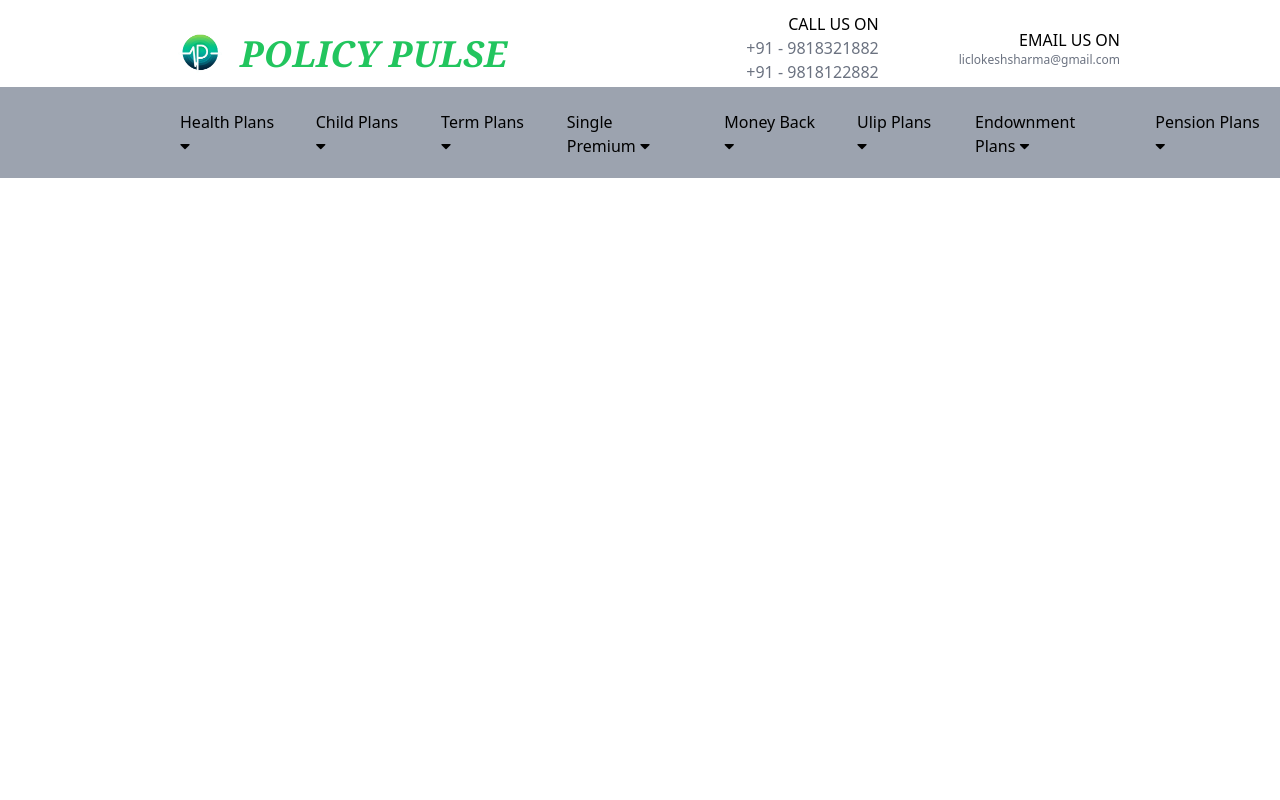
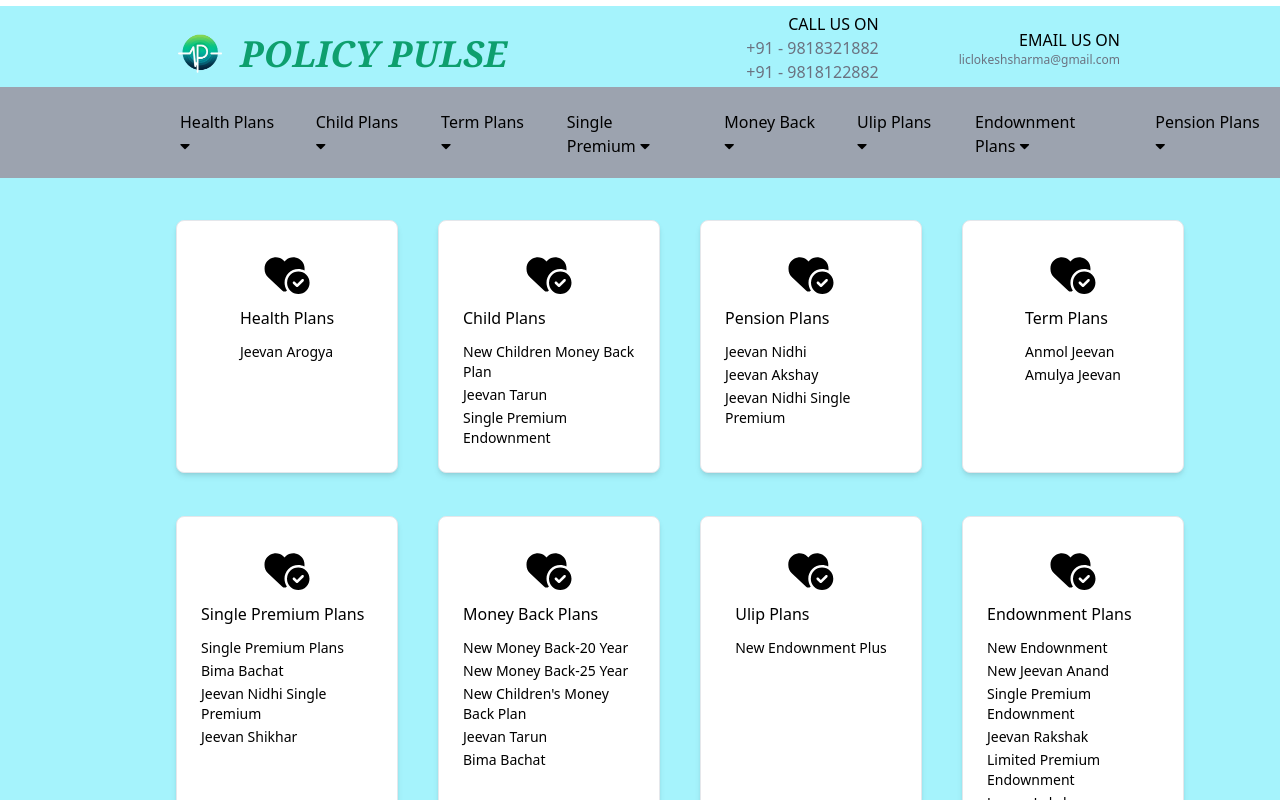
Before and after one commit to himanshi-sharma-123/Policy-Pulse, a React (Vite) app: page / in a window 1280 px wide. Shown: the top 800 px of the page. Built offline with nearby package versions, Linux system fonts and the light colour scheme.

Commit message:
banner cards

```diff
--- a/package.json
+++ b/package.json
@@ -10,6 +10,8 @@
     "preview": "vite preview"
   },
   "dependencies": {
+    "@fortawesome/react-fontawesome": "^0.2.0",
+    "flowbite-react": "^0.7.2",
     "react": "^18.2.0",
     "react-dom": "^18.2.0",
     "react-icons": "^5.0.1",
--- /dev/null
+++ b/src/components/Banner.jsx
@@ -0,0 +1,129 @@
+import { FaHeartCircleCheck } from "react-icons/fa6";
+import { Card } from "flowbite-react";
+import React from "react";
+import { Link } from "react-router-dom";
+
+const lists = [
+  {
+    id: 1,
+    header: "Health Plans",
+    sublists: ["Jeevan Arogya"],
+  },
+  {
+    id: 2,
+    header: "Child Plans",
+    sublists: [
+      "New Children Money Back Plan",
+      "Jeevan Tarun",
+      "Single Premium Endownment",
+    ],
+  },
+  {
+    id: 3,
+    header: "Pension Plans",
+    sublists: ["Jeevan Nidhi", "Jeevan Akshay", "Jeevan Nidhi Single Premium"],
+  },
+  {
+    id: 4,
+    header: "Term Plans",
+    sublists: ["Anmol Jeevan", "Amulya Jeevan"],
+  },
+  {
+    id: 5,
+    header: "Single Premium Plans",
+    sublists: [
+      "Single Premium Plans",
+      "Bima Bachat",
+      "Jeevan Nidhi Single Premium",
+      "Jeevan Shikhar",
+    ],
+  },
+  {
+    id: 6,
+    header: "Money Back Plans",
+    sublists: [
+      "New Money Back-20 Year",
+      "New Money Back-25 Year",
+      "New Children's Money Back Plan",
+      "Jeevan Tarun",
+      "Bima Bachat",
+    ],
+  },
+  {
+    id: 7,
+    header: "Ulip Plans",
+    sublists: ["New Endownment Plus"],
+  },
+  {
+    id: 8,
+    header: "Endownment Plans",
+    sublists: [
+      "New Endownment",
+      "New Jeevan Anand",
+      "Single Premium Endownment",
+      "Jeevan Rakshak",
+      "Limited Premium Endownment",
+      "Jeevan Lakshya",
+      "Jeevan Labh",
+      "Jeevan Pragati",
+    ],
+  },
+];
+
+const Banner = () => {
+  return (
+    <div className="px-4 lg:px-24 flex items-center bg-cyan-200">
+      <div className="flex w-full flex-col md:flex-row justify-between items-center py-40">
+        {/* <div className="md:w-1/2 h-full grid grid-cols-1 md:grid-cols-4 lg:grid-cols-4 ml-20"> */}
+        <div className="grid lg:my-12 gap-10 lg:grid-cols-4 sm:grid-cols-1 md:grid-cols-4 grid-cols-1 lg:ml-20 md:mt-40 sm:mt-40">
+          {lists.map((list, i) => (
+            <Card
+              className="w-full cursor-pointer flex flex-col items-center "
+              key={i}
+            >
+              <div className="flex-grow ">
+                <FaHeartCircleCheck className="w-full h-10" />
+                <h6 className="mt-3">{list.header}</h6>
+                <ul className="mt-3">
+                  {list.sublists.map((sublist, index) => (
+                    <Link to="/" key={index}>
+                      {" "}
+                      <li key={index} className="text-sm">
+                        {sublist}
+                      </li>
+                    </Link>
+                  ))}
+                </ul>
+              </div>
+              {/* <ul>
+                {list.sublists.map((sublist, index) => (
+                  <Link to="/" key={index}>
+                    {" "}
+                    <li key={index} className="mb-2 text-sm font-bold">
+                      {sublist}
+                    </li>
+                  </Link>
+                ))}
+              </ul> */}
+            </Card>
+          ))}
+        </div>
+      </div>
+    </div>
+  );
+};
+
+export default Banner;
+// <div
+//   className="bg-white h-64 p-4 rounded-lg shadow-md w-60"
+//   key={i}
+// >
+//   <h1 className="text-xl font-bold mb-4">{list.header}</h1>
+//   <ul>
+//     {list.sublists.map((sublist, index) => (
+//       <li key={index} className="mb-2">
+//         {sublist}
+//       </li>
+//     ))}
+//   </ul>
+// </div>;
--- a/src/components/Cards.jsx
+++ /dev/null
@@ -1,7 +0,0 @@
-import React from "react";
-
-const Cards = () => {
-  return <div>Cards</div>;
-};
-
-export default Cards;
--- /dev/null
+++ b/src/home/Home.jsx
@@ -0,0 +1,12 @@
+import React from "react";
+import Banner from "../components/Banner";
+
+const Home = () => {
+  return (
+    <div>
+      <Banner />
+    </div>
+  );
+};
+
+export default Home;
--- a/src/routers/route.jsx
+++ b/src/routers/route.jsx
@@ -29,12 +29,18 @@
 import JeevanAkshay from "../components/subItems/pension-plans/JeevanAkshay";
 import JeevanShanti from "../components/subItems/pension-plans/JeevanShanti";
 import SaralPension from "../components/subItems/pension-plans/SaralPension";
+import Home from "../home/Home";
 
 const router = createBrowserRouter([
   {
     path: "/",
     element: <App />,
     children: [
+      {
+        path: "/",
+        element: <Home />,
+      },
+
       {
         path: "/health-plans/arogya-rakshak",
         element: <ArogyaRakshak />,
--- a/tailwind.config.js
+++ b/tailwind.config.js
@@ -1,8 +1,12 @@
 /** @type {import('tailwindcss').Config} */
 export default {
-  content: ["./index.html", "./src/**/*.{js,ts,jsx,tsx}"],
+  content: [
+    "./index.html",
+    "./src/**/*.{js,ts,jsx,tsx}",
+    "node_modules/flowbite-react/**/*.{js,jsx,ts,tsx}",
+  ],
   theme: {
     extend: {},
   },
-  plugins: [],
+  plugins: [require("flowbite/plugin")],
 };
```
Also changed, not shown: 1 other file (tests, documents, lock files or other folders).
